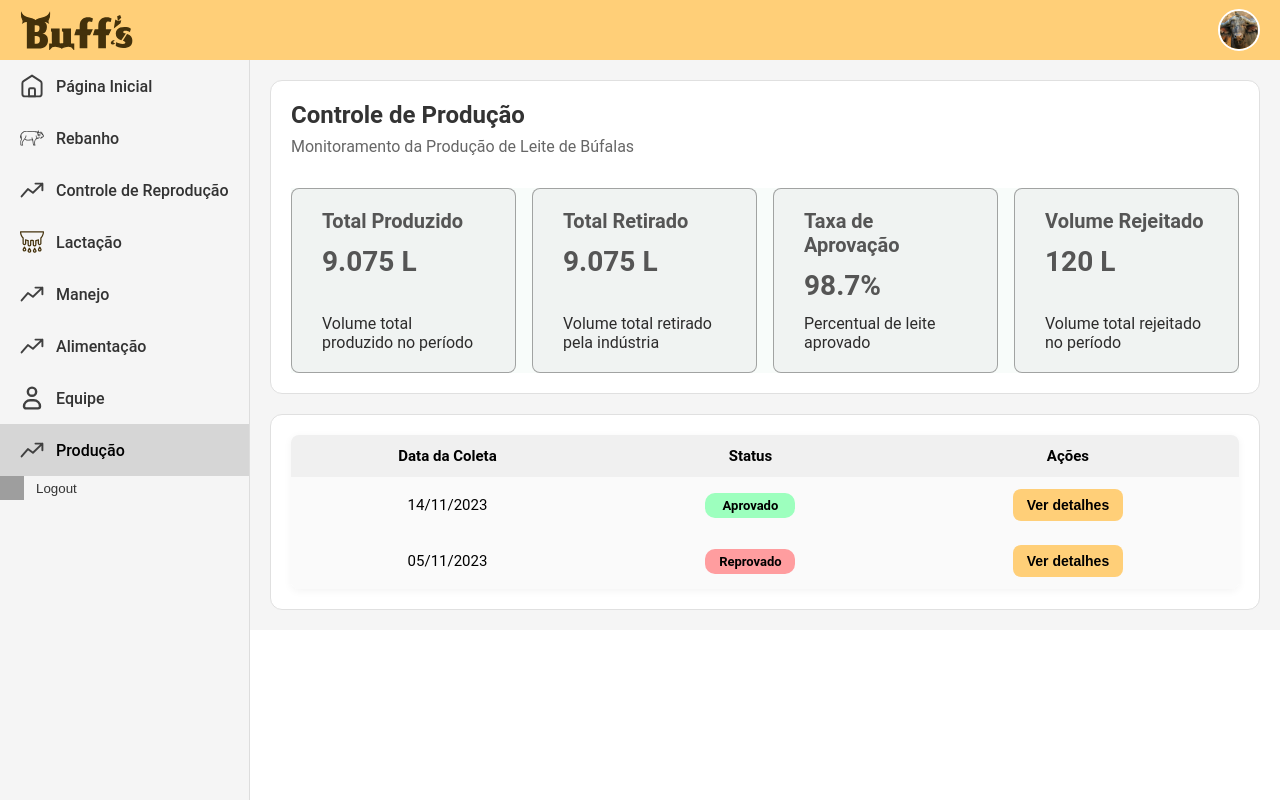
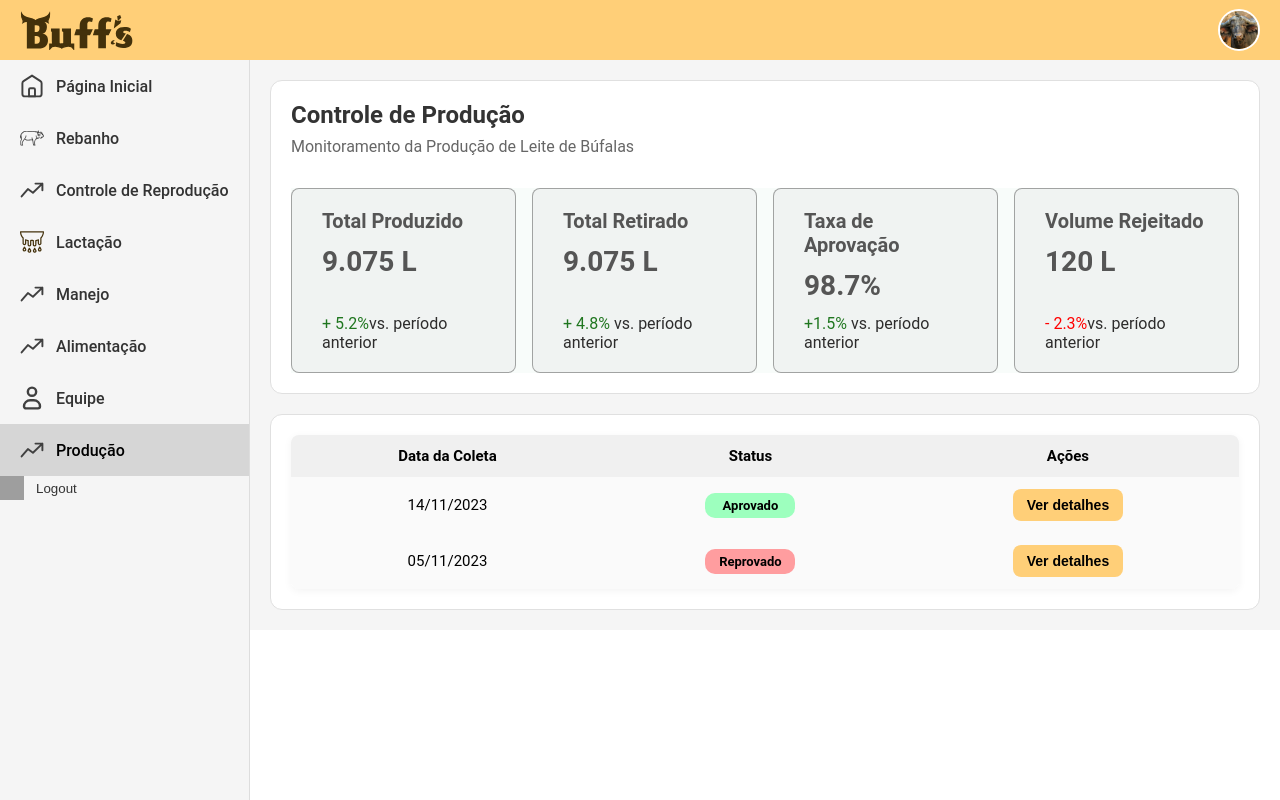
Before and after one commit to CyberLiveStock/dsm4-buffs-frontend, a Next.js app: page /producao in a window 1280 px wide. Built offline with nearby package versions, Linux system fonts and the light colour scheme; no server answers; grey boxes are pictures that could not be loaded.

Commit message:
Estrutura das telas de produção e equipe finalizadas

```diff
--- a/src/pages/producao.js
+++ b/src/pages/producao.js
@@ -16,29 +16,30 @@ export default function Producao() {
           <div className={styles.indicatorCard}>
             <h2 className={styles.indicatorTitle}>Total Produzido</h2>
             <p className={styles.indicatorValue}>9.075 L</p>
-            <p className={styles.indicatorTitle}>
-              Volume total produzido no período
-            </p>
+            <p className={styles.indicatorTitle}><span className={styles.variacaoPositiva}>+ 5.2%</span>
+            vs. período anterior</p>
           </div>
           <div className={styles.indicatorCard}>
             <h2 className={styles.indicatorTitle}>Total Retirado </h2>
             <p className={styles.indicatorValue}>9.075 L</p>
             <p className={styles.indicatorTitle}>
-              Volume total retirado pela indústria
-            </p>
+              <span className={styles.variacaoPositiva}>+ 4.8% </span>
+               vs. período anterior</p>
           </div>
           <div className={styles.indicatorCard}>
             <h2 className={styles.indicatorTitle}>Taxa de Aprovação</h2>
             <p className={styles.indicatorValue}>98.7%</p>
             <p className={styles.indicatorTitle}>
-              Percentual de leite aprovado
+              <span className={styles.variacaoPositiva}>+1.5% </span> vs.
+              período anterior
             </p>
           </div>
           <div className={styles.indicatorCard}>
             <h2 className={styles.indicatorTitle}>Volume Rejeitado</h2>
             <p className={styles.indicatorValue}>120 L</p>
             <p className={styles.indicatorTitle}>
-              Volume total rejeitado no período
+              <span className={styles.variacaoNegativa}>- 2.3%</span>
+               vs. período anterior
             </p>
           </div>
         </div>
--- a/src/styles/Producao.module.css
+++ b/src/styles/Producao.module.css
@@ -42,6 +42,7 @@
   background-color: #f8fcfa;
 }
 
+/* ALTERAR A COR DO CARD DE INDICADORES CASO NECESSÁRIO */
 .indicatorCard {
   background-color: #f0f3f2;
   border-radius: 8px;
@@ -105,6 +106,14 @@
   margin-bottom: 16px;
 }
 
+.variacaoPositiva{
+  color: rgb(31, 118, 31);
+}
+
+.variacaoNegativa{
+  color:red
+}
+
 .tabela {
   width: 100%;
   border-collapse: collapse;
```
